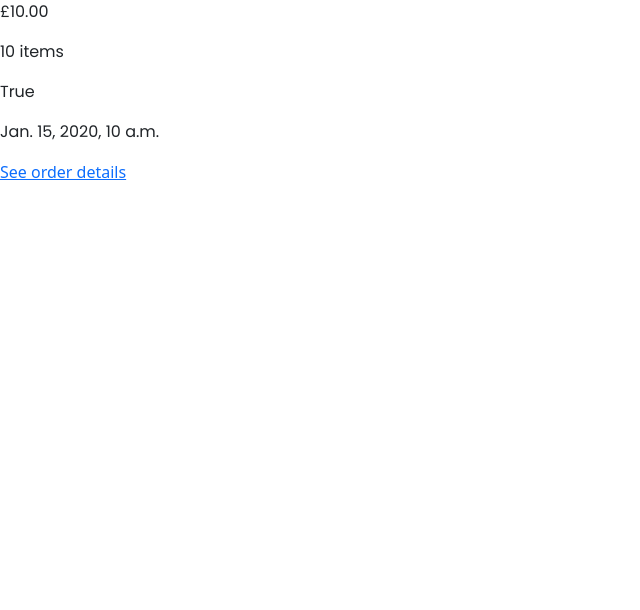
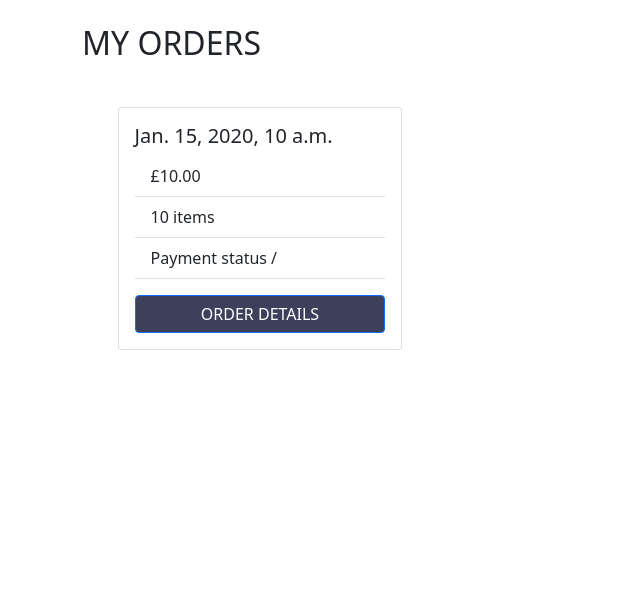
Before and after one commit to DoriCzele/dogomugs, a Django app: page /orders/ in a window 1280 px wide. Shown: the part 108-718 px from the top of the page, without its empty margins (0-640 px from the left). Run offline with Django 4.2, Linux system fonts and the light colour scheme; a user stored in the database is signed in; tables that the repository leaves empty hold one stand-in row (values such as "Sample post"); some libraries are stand-ins or nearby versions.

Commit message:
Add styling order list

```diff
--- a/orders/templates/order_list.html
+++ b/orders/templates/order_list.html
@@ -1,21 +1,44 @@
 {% extends "base.html" %}
 {% block content %}
 {% if object_list|length > 0 %}
+
+<div class="container my-4 justify-content-center">
+<h2 class="text-uppercase">My orders</h2>
+</div>
+
+<div class="container">
+<div class="row">
 {% for order in object_list %}
-<p>£{{order.total_price}}</p>
-{% if order.items_quantity > 1 %}
-<p>{{order.items_quantity}} items</p>
-{% else %}
-<p>{{order.items_quantity}} item</p>
-{% endif %}
-<p>{{order.payment_confirmed}}</p>
-<p>{{order.shippingaddress.primary_address}}</p>
-<p>{{order.shippingaddress.postcode}}</p>
-<p>{{order.created}}</p>
-<a href="{% url 'order-detail' pk=order.id %}">See order details</a>
+
+    <div class="col-xs-12 col-sm-6 col-md-4 d-flex justify-content-center my-1">
+      <div class="card my-3">
+        <div class="card-body">
+          <h5 class="card-title">{{order.created}}</h5>
+            <ul class="list-group list-group-flush">
+              <li class="list-group-item">£{{order.total_price}}</li>
+                {% if order.items_quantity > 1 %}
+                <li class="list-group-item">{{order.items_quantity}} items</li>
+                {% else %}
+                <li class="list-group-item">{{order.items_quantity}} item</li>
+                {% endif %}
+                {% if order.payment_confirmed %}
+                <li class="list-group-item">Payment status /</li>
+                {% else %}
+                <li class="list-group-item">Payment status X</li>
+                {% endif %}
+                <a href="{% url 'order-detail' pk=order.id %}" class="btn btn-primary text-uppercase mt-3">Order details</a>
+              </ul>
+        </div>
+      </div>
+    </div>
 {% endfor %}
-{% else %}
-<p>There are no orders to display</p>
-{% endif %}
+                {% else %}
+                <div class="container">
+                <p>There are no orders to display.</p>
+                </div>
+                {% endif %}
+
+</div>
+
+</div>
 {% endblock %}
-<!-- Needs pagination, like in product_list -->
```
